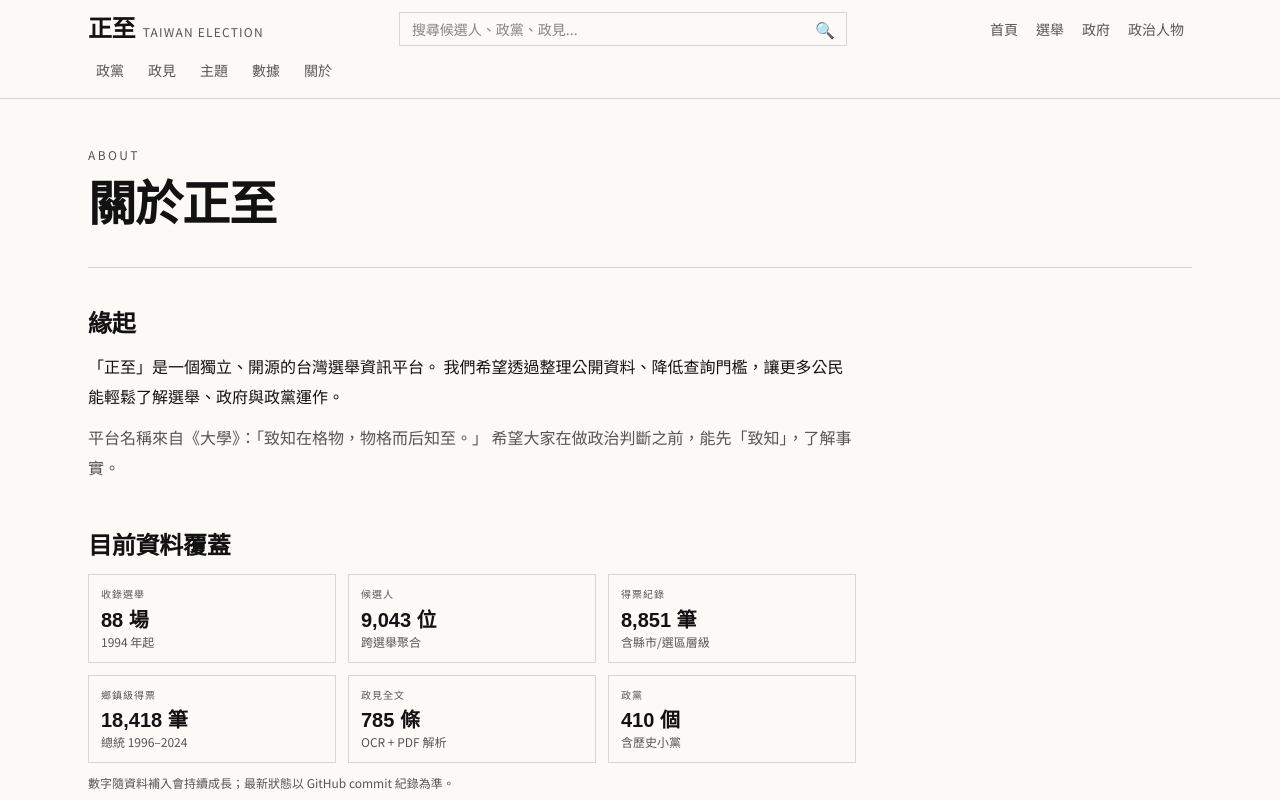
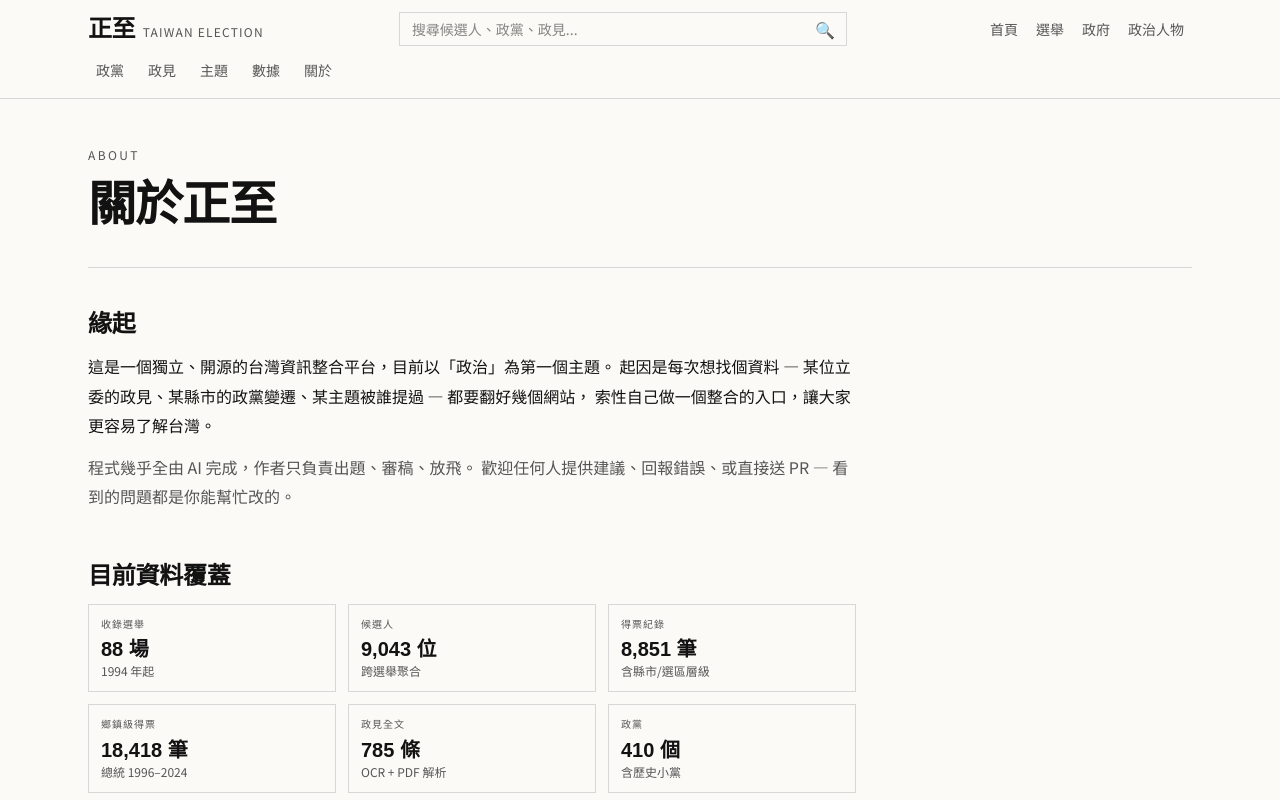
Before and after one commit to Yaochieh/taiwan-election-web, a Next.js app: page /about in a window 1280 px wide. Shown: the top 800 px of the page. Built offline with nearby package versions, Linux system fonts and the light colour scheme.

Commit message:
feat(about): 改寫緣起為 AI 開發 + 政治優先

```diff
--- a/src/app/about/page.tsx
+++ b/src/app/about/page.tsx
@@ -28,12 +28,13 @@ export default function AboutPage() {
         <section>
           <h2 className="font-serif text-2xl font-bold mb-3">緣起</h2>
           <p className="leading-[1.85]">
-            「正至」是一個獨立、開源的台灣選舉資訊平台。
-            我們希望透過整理公開資料、降低查詢門檻，讓更多公民能輕鬆了解選舉、政府與政黨運作。
+            這是一個獨立、開源的台灣資訊整合平台，目前以「政治」為第一個主題。
+            起因是每次想找個資料 — 某位立委的政見、某縣市的政黨變遷、某主題被誰提過 — 都要翻好幾個網站，
+            索性自己做一個整合的入口，讓大家更容易了解台灣。
           </p>
           <p className="leading-[1.85] mt-3 text-ink-soft">
-            平台名稱來自《大學》：「致知在格物，物格而后知至。」
-            希望大家在做政治判斷之前，能先「致知」，了解事實。
+            程式幾乎全由 AI 完成，作者只負責出題、審稿、放飛。
+            歡迎任何人提供建議、回報錯誤、或直接送 PR — 看到的問題都是你能幫忙改的。
           </p>
         </section>
 
```
